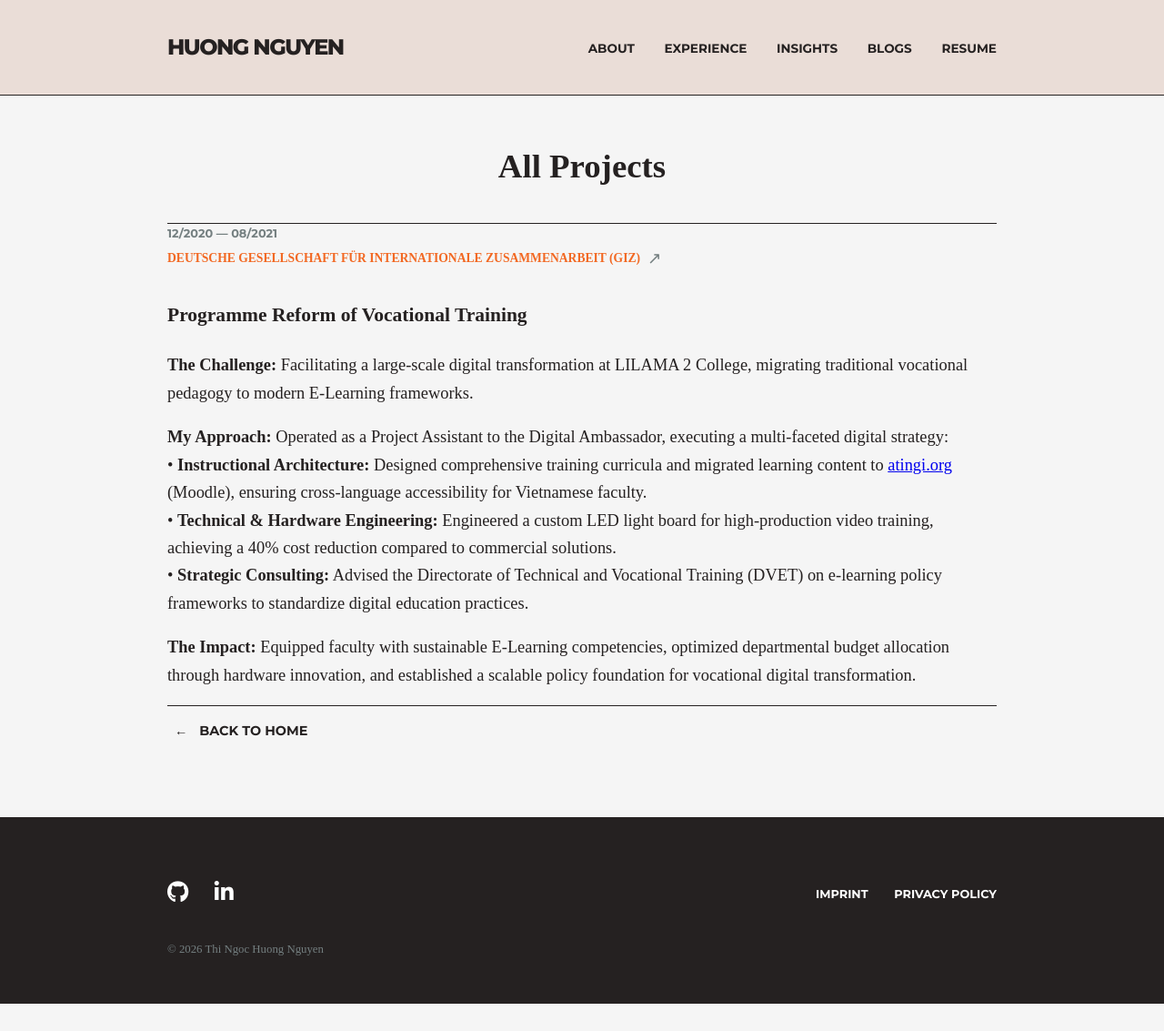
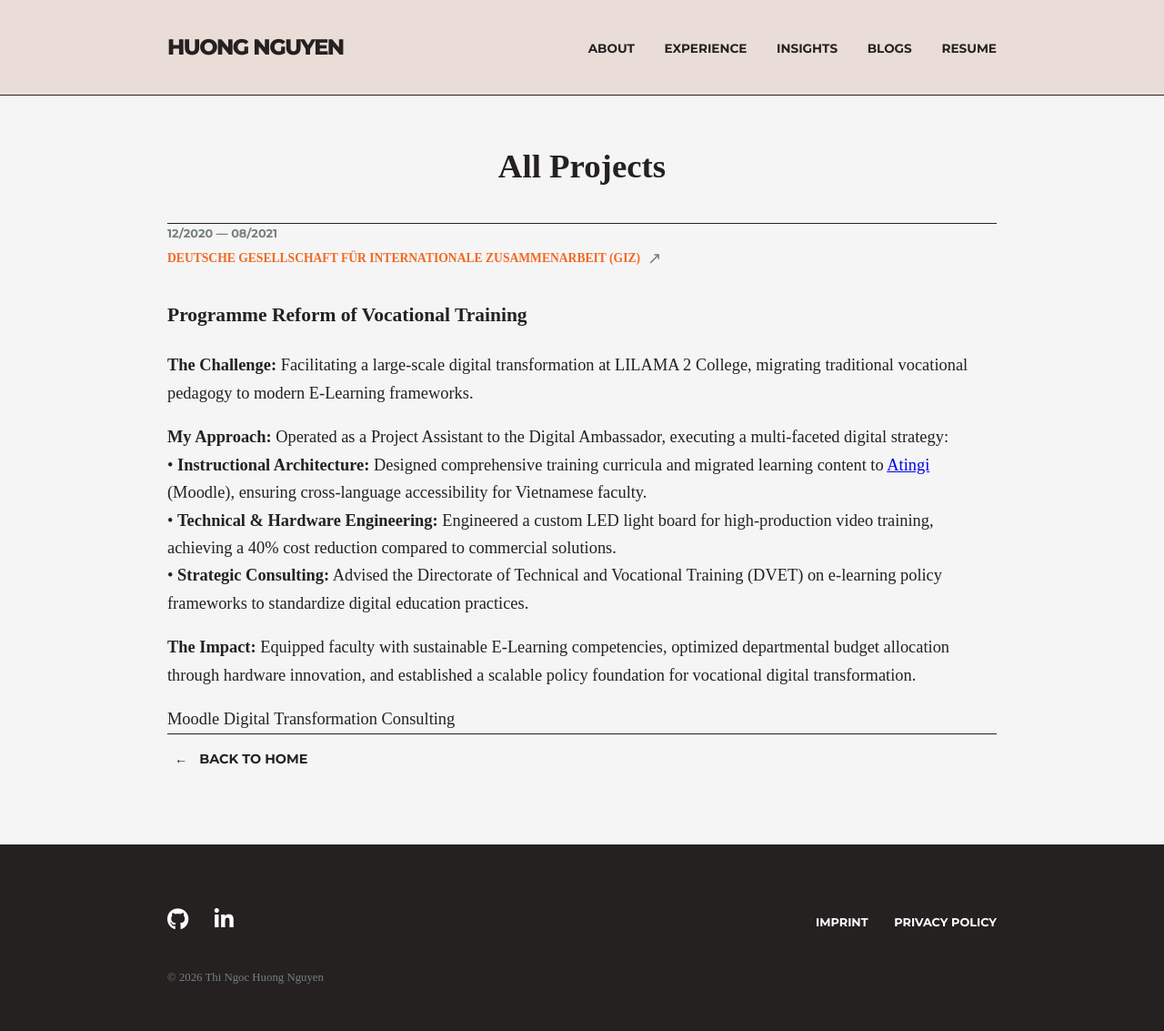
Before and after one commit to huongntn/portfolio-website, a Jekyll site: the page built from archive/index.html, in a window 1280 px wide. Shown: the whole page at 91% size. Built offline with Jekyll 4.4.1, drawn with Linux system fonts in a browser that asks for light colours; some web fonts are replaced; before the commit the page ends 1103 px from its top, so only the background shows below that.

Commit message:
Update index.html

```diff
--- a/archive/index.html
+++ b/archive/index.html
@@ -25,11 +25,17 @@ title: All Projects
     <p><strong>The Challenge:</strong> Facilitating a large-scale digital transformation at LILAMA 2 College, migrating traditional vocational pedagogy to modern E-Learning frameworks.</p>
     <p><strong>My Approach:</strong>
         Operated as a Project Assistant to the Digital Ambassador, executing a multi-faceted digital strategy:
-        <br>• <strong>Instructional Architecture:</strong> Designed comprehensive training curricula and migrated learning content to <a href="https://atingi.org" target="_blank" rel="noopener noreferrer">atingi.org</a> (Moodle), ensuring cross-language accessibility for Vietnamese faculty.
+        <br>• <strong>Instructional Architecture:</strong> Designed comprehensive training curricula and migrated learning content to <a href="https://atingi.org" target="_blank" rel="noopener noreferrer">Atingi</a> (Moodle), ensuring cross-language accessibility for Vietnamese faculty.
         <br>• <strong>Technical & Hardware Engineering:</strong> Engineered a custom LED light board for high-production video training, achieving a 40% cost reduction compared to commercial solutions.
         <br>• <strong>Strategic Consulting:</strong> Advised the Directorate of Technical and Vocational Training (DVET) on e-learning policy frameworks to standardize digital education practices.
     </p>
     <p><strong>The Impact:</strong> Equipped faculty with sustainable E-Learning competencies, optimized departmental budget allocation through hardware innovation, and established a scalable policy foundation for vocational digital transformation.</p>
+    </div>
+
+    <div class="tag-container">
+      <span class="static-tag">Moodle</span>
+      <span class="static-tag">Digital Transformation</span>
+      <span class="static-tag">Consulting</span>
     </div>
   </div>
 
```
